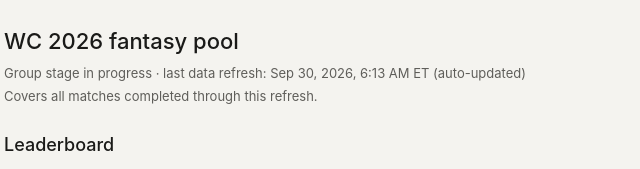
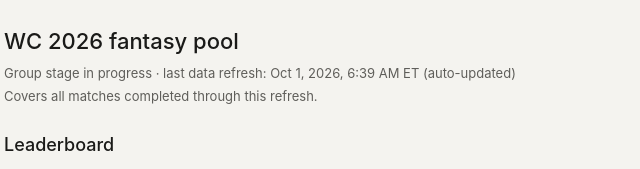
Before and after one commit to pranavshankar-dev/WC-Fantasy-League, a website: page index.html in a window 1280 px wide. Shown: the top 169 px of the page, 256-896 px from the left. Drawn offline with Linux system fonts and the light colour scheme.

Commit message:
Auto-update WC pool standings 2026-10-01 10:39 UTC

```diff
--- a/index.html
+++ b/index.html
@@ -137,7 +137,7 @@
 // EDITABLE DATA — update these two sections each refresh, then re-upload.
 // =======================================================================
 
-const LAST_UPDATED = "Sep 30, 2026, 6:13 AM ET (auto-updated)";
+const LAST_UPDATED = "Oct 1, 2026, 6:39 AM ET (auto-updated)";
 
 const players = [
   { name: "Ram", heroes: ["USA","Brazil","Netherlands","Portugal"], villains: ["Iran","Curacao","Turkiye","Sweden"] },
```
